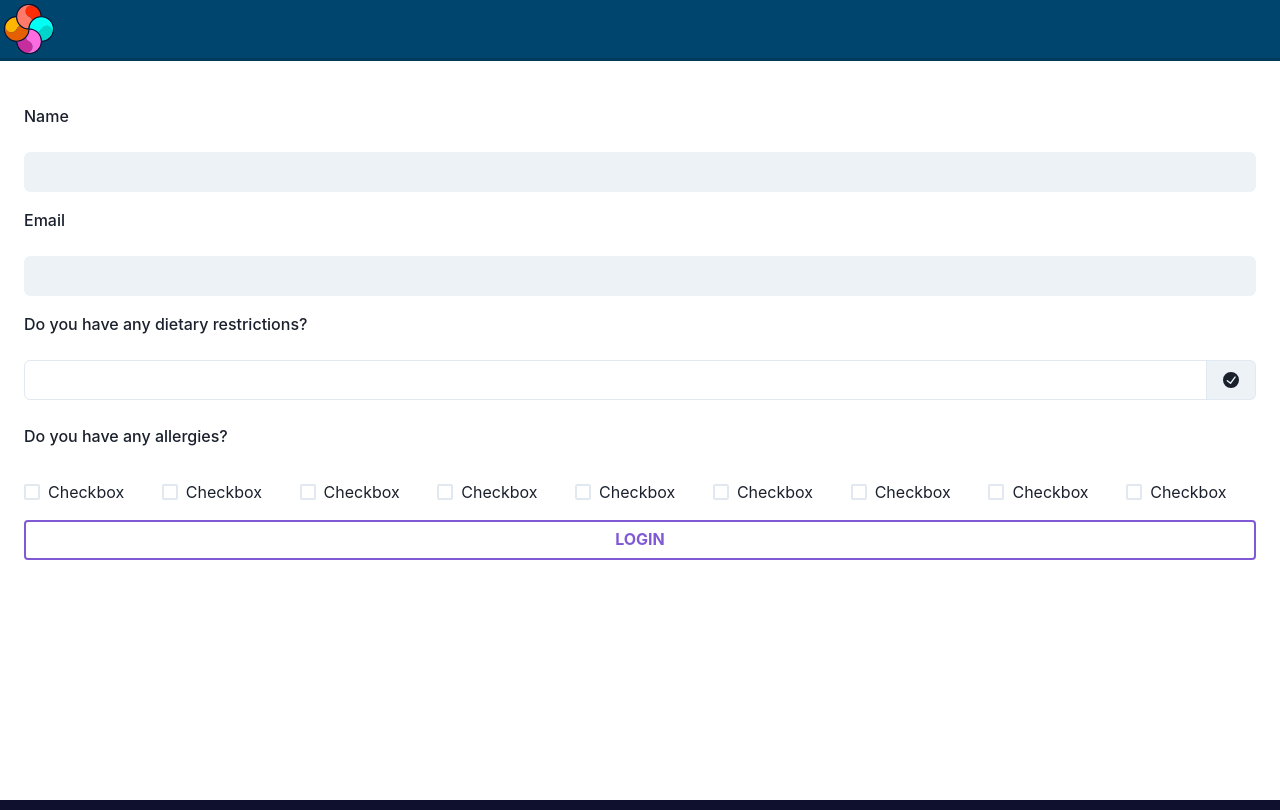
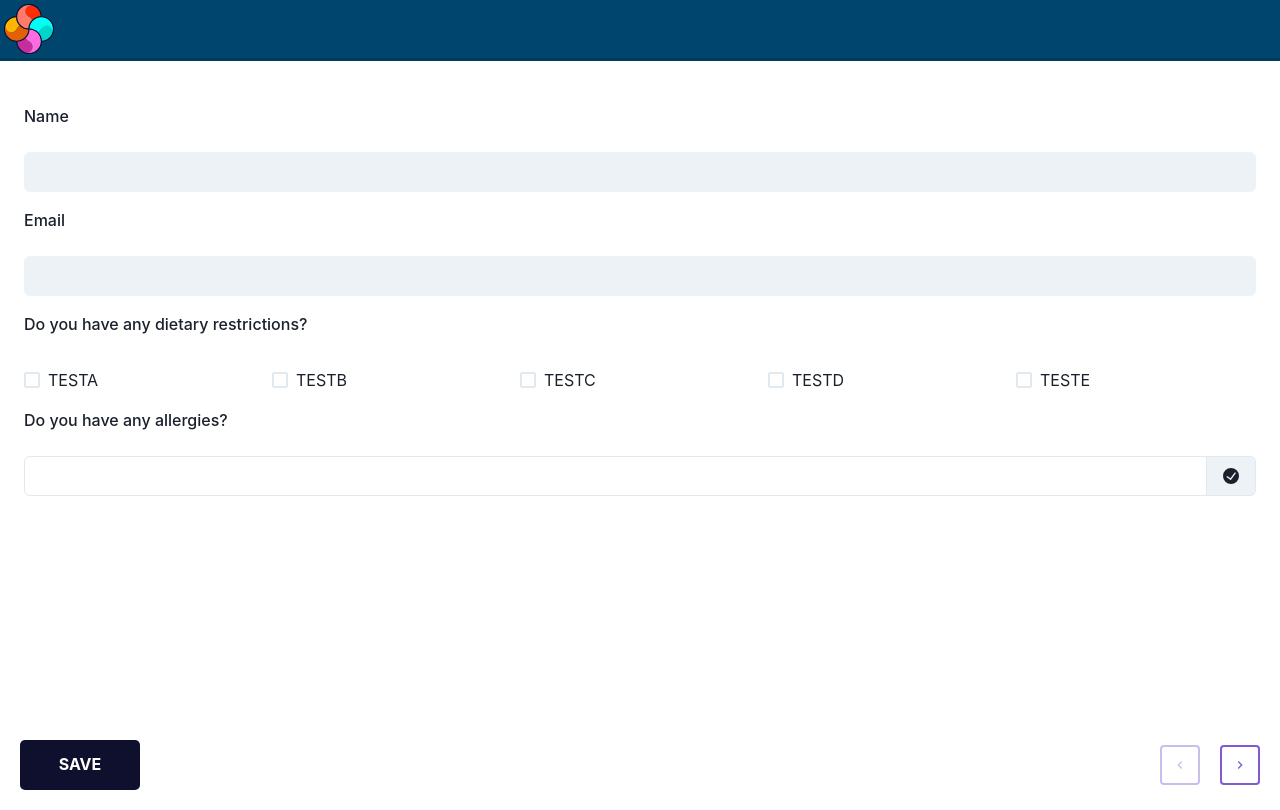
Before and after one commit to ReflectionsProjections/rp-web-2024, a React (Vite) app: page /register in a window 1280 px wide. Built offline with nearby package versions, Linux system fonts and the light colour scheme; a web font is replaced by a local one.

Commit message:
Added basic wiring for registration

```diff
--- a/src/components/Registration/Pages/AttendeeInformation.tsx
+++ b/src/components/Registration/Pages/AttendeeInformation.tsx
@@ -1,15 +1,16 @@
-import { Box, Button, FormLabel, VStack, Flex } from "@chakra-ui/react";
+import { Box, Flex, FormLabel, VStack } from "@chakra-ui/react";
 
 import { useFormik } from "formik";
 import * as Yup from "yup";
-import { CheckBoxInput } from "../inputs/CheckboxInput";
 import { FormInput } from "../inputs/FormInput";
+import { MultiCheckBoxInput } from "../inputs/MultiCheckboxInput";
 import { MultiSelectInput } from "../inputs/MultiSelectInput";
 
 const AttendeeInformationValidator = Yup.object().shape({
 	name: Yup.string().min(2, 'Too Short!').max(50, 'Too Long!').required('Required'),
 	email: Yup.string().email('Invalid email').required('Required'),
 	allergies: Yup.array().of(Yup.string()).required('Required'),
+	dietaryRestrictions: Yup.array().of(Yup.string()).required('Required'),
 });
 
 const AttendeeInformationDefaults = {
@@ -18,6 +19,8 @@ const AttendeeInformationDefaults = {
 	allergies: [],
 	dietaryRestrictions: [],
 };
+
+const DIETARY_RESTRICTIONS = ["testA", "testB", "testC", "testD", "testE"]
 
 export function AttendeeInformation() {
 	const formik = useFormik({
@@ -29,8 +32,6 @@ export function AttendeeInformation() {
 	});
 
 	return (
-		<Flex direction="column" w="100%" align={"center center"} mt="10vh">
-			<Box bg="white" p={6} rounded="md" h="90vh" >
 		<form onSubmit={formik.handleSubmit}>
 			<VStack spacing={4} align="flex-start">
 				<FormLabel htmlFor="name"> Name </FormLabel>
@@ -39,19 +40,13 @@ export function AttendeeInformation() {
 				<FormLabel htmlFor="email">Email</FormLabel>
 				<FormInput id="email" name="email" type="text" formik={formik} />
 
-						<FormLabel htmlFor="dietary-restrictions">Do you have any dietary restrictions?</FormLabel>
-						<MultiSelectInput id="dietary-restrictions" name="dietary-restrictions" type="text" formik={formik} />
+				<FormLabel htmlFor="dietaryRestrictions">Do you have any dietary restrictions?</FormLabel>
+				<MultiCheckBoxInput id="dietaryRestrictions" name="dietaryRestrictions" checkboxText={DIETARY_RESTRICTIONS} formik={formik} />
 
 				<FormLabel htmlFor="allergies">Do you have any allergies?</FormLabel>
-						<CheckBoxInput id="allergies" name="allergies" type="text" formik={formik} />
-
-						<Button type="submit" colorScheme="purple" width="full">
-						Login
-						</Button>
+				<MultiSelectInput id="allergies" name="allergies" type="text" formik={formik} />
 			</VStack>
 		</form>
-			</Box>
-		</Flex>
 	);
 }
 
--- a/src/components/Registration/inputs/CheckboxInput.tsx
+++ /dev/null
@@ -1,28 +0,0 @@
-import { CheckCircleIcon } from "@chakra-ui/icons";
-import { Box, Checkbox, FormControl, FormErrorMessage, Input, InputGroup, InputRightAddon, SimpleGrid, Text } from "@chakra-ui/react";
-import { FormikProps } from "formik";
-import { useState } from "react";
-
-interface FormInputProps {
-    id: string;
-    name: string;
-    type: string;
-    formik: FormikProps<any>;
-}
-
-export const CheckBoxInput: React.FC<FormInputProps> = ({ id, name, type, formik }) => {
-
-	return (
-		<SimpleGrid spacing={2} mt={2} minChildWidth="120px" w="100%">
-			<Checkbox id={id}>Checkbox</Checkbox>
-			<Checkbox id={id}>Checkbox</Checkbox>
-			<Checkbox id={id}>Checkbox</Checkbox>
-			<Checkbox id={id}>Checkbox</Checkbox>
-			<Checkbox id={id}>Checkbox</Checkbox>
-			<Checkbox id={id}>Checkbox</Checkbox>
-			<Checkbox id={id}>Checkbox</Checkbox>
-			<Checkbox id={id}>Checkbox</Checkbox>
-			<Checkbox id={id}>Checkbox</Checkbox>
-		</SimpleGrid>
-	);
-};
--- /dev/null
+++ b/src/components/Registration/inputs/MultiCheckboxInput.tsx
@@ -0,0 +1,43 @@
+import { Checkbox, SimpleGrid } from "@chakra-ui/react";
+import { FormikProps } from "formik";
+import { useState } from "react";
+
+interface FormInputProps {
+    id: string;
+    name: string;
+    formik: FormikProps<any>;
+	checkboxText: string[];
+}
+
+function onlyUnique(value: string, index: number, array: string[]) {
+	return array.indexOf(value) === index;
+}
+
+function isNotValueToRemove(valueToRemove: string) {
+	return function(x: string) {
+	  return x !== valueToRemove;
+	};
+  }
+
+export const MultiCheckBoxInput: React.FC<FormInputProps> = ({ id, name, formik, checkboxText }) => {
+	const [checked, setChecked] = useState<string[]>([]);
+
+	const handleChange = (field: string) => {
+		var newChecked;
+
+		if (checked.includes(field)) {
+			newChecked = checked.filter(isNotValueToRemove(field));
+		} else {
+			newChecked = [...checked, field].filter(onlyUnique);
+		}
+
+		setChecked(newChecked);
+		formik.setFieldValue(name, newChecked);
+	}
+
+	return (
+		<SimpleGrid spacing={2} mt={2} minChildWidth="120px" w="100%" id={id}>
+			{checkboxText.map((x) => <Checkbox key={x} onChange={() => handleChange(x.toUpperCase())}> {x.toUpperCase()} </Checkbox>)}
+		</SimpleGrid>
+	);
+};
--- a/src/components/Registration/inputs/MultiSelectInput.tsx
+++ b/src/components/Registration/inputs/MultiSelectInput.tsx
@@ -38,7 +38,7 @@ export const MultiSelectInput: React.FC<FormInputProps> = ({ id, name, type, for
 					id={id}
 					name={name}
 					type={type}
-					onChange={(event) => setInputValue(event.target.value)}
+					onChange={(event) => setInputValue(event.target.value.toUpperCase())}
 					onBlur={formik.handleBlur}
 					value={inputValue}
 				/>
--- a/src/routes/Registration.tsx
+++ b/src/routes/Registration.tsx
@@ -1,12 +1,50 @@
-import { VStack } from '@chakra-ui/react';
+import { Box, Button, Center, Flex, IconButton, SimpleGrid, Spacer, VStack } from '@chakra-ui/react';
 import { NavBar } from '../components/NavBar';
-import AttendeeInformation from '../components/Registration/Pages/AttendeeInformation';
+import AttendeeInformation from '../components/Registration/pages/AttendeeInformation';
+import { useState } from 'react';
+import { ChevronLeftIcon, ChevronRightIcon, SearchIcon } from '@chakra-ui/icons';
+
+const NUM_PAGES = 4;
 
 export default function Registration() {
+	const [pageNo, setPageNo] = useState(0);
+
+	function goNextPage() {
+		setPageNo(pageNo + 1);
+	}
+
+
+	function goPrevPage() {
+		setPageNo(pageNo - 1);
+	}
+
+	function getPage() {
+		switch (pageNo) {
+			case 0: return <AttendeeInformation />
+			case 1: return <></>
+			case 2: return <></>
+			case 3: return <></>
+		}
+	}
+
 	return (
 		<VStack spacing={0}>
 			<NavBar />
-			<AttendeeInformation/>
+
+			<Flex direction="column" w="100%" align={"center center"} mt="10vh">
+				<Box bg="white" p={6} rounded="md" h="80vh" >
+					{getPage()}
+				</Box>
+			</Flex>
+
+			<Flex width="full" padding="10px">
+				<Center> <Button m="10px" variant="solid" minWidth="120px" maxWidth="160px"> Save </Button> </Center>
+				<Spacer />
+				<Center>
+					<IconButton m="10px" isDisabled={pageNo == 0} onClick={goPrevPage} aria-label='Back' height="5vh" width="5vh" icon={<ChevronLeftIcon />} />
+					<IconButton m="10px" isDisabled={pageNo == NUM_PAGES-1} onClick={goNextPage} aria-label='Next' height="5vh" width="5vh" icon={<ChevronRightIcon />} />
+					</Center>
+			</Flex>
 		</VStack>
 
 	);
```
Lines whose indentation alone changed are shown as unchanged.
